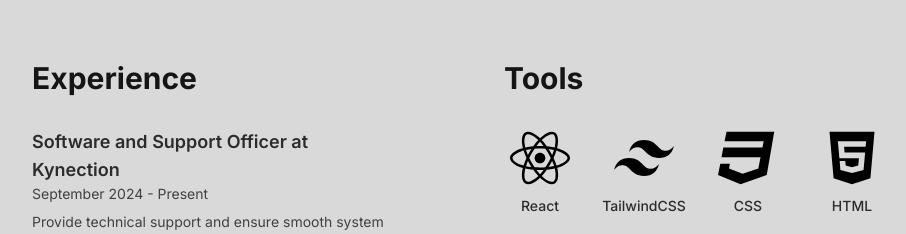
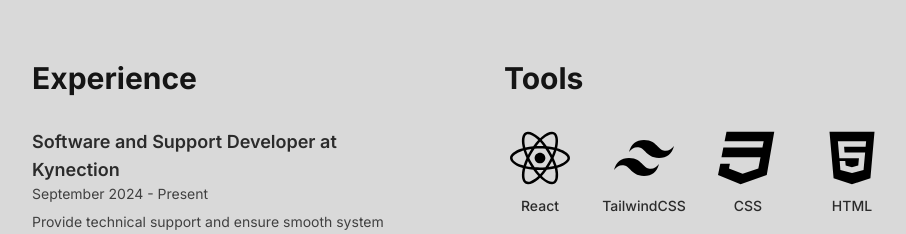
Before and after one commit to angelojon/my-portfolio, a Next.js app: page / in a window 1280 px wide. Shown: the part 780-1014 px from the top of the page, without its empty margins (160-1066 px from the left). Built offline with nearby package versions, Linux system fonts and the light colour scheme.

Commit message:
add new exp

```diff
--- a/src/app/page.js
+++ b/src/app/page.js
@@ -75,7 +75,7 @@ export default function MyPortfolio() {
             <div className="space-y-6 md:space-y-8 pr-8 md:pr-16">
               <div>
                 <h3 className="text-md md:text-lg lg:text-lg font-semibold opacity-80">
-                  Software and Support Officer at Kynection
+                  Software and Support Developer at Kynection
                 </h3>
                 <p className="text-sm md:text-md lg:text-md opacity-70">
                   September 2024 - Present
```
